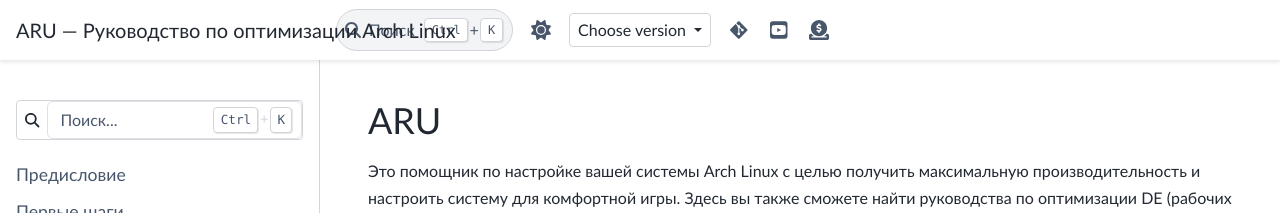
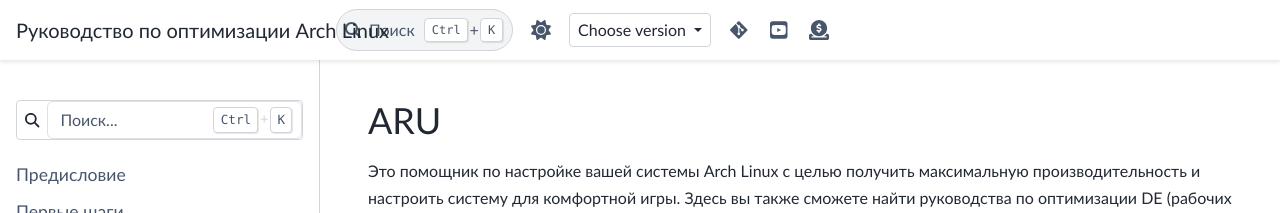
Before and after one commit to ventureoo/ARU, a Sphinx documentation site: the page built from docs/index.rst, in a window 1280 px wide. Shown: the top 213 px of the page. Built offline with Sphinx 7.4.7 and the PyData theme 0.15.4, drawn with Linux system fonts in a browser that asks for light colours.

Commit message:
sphinx: Don't duplicate project name in HTML title

```diff
--- a/docs/conf.py
+++ b/docs/conf.py
@@ -70,7 +70,7 @@
 #
 html_theme = 'pydata_sphinx_theme'
 
-html_title = project
+html_title = 'Руководство по оптимизации Arch Linux'
 
 html_theme_options = {
     "navbar_center": [],
```
